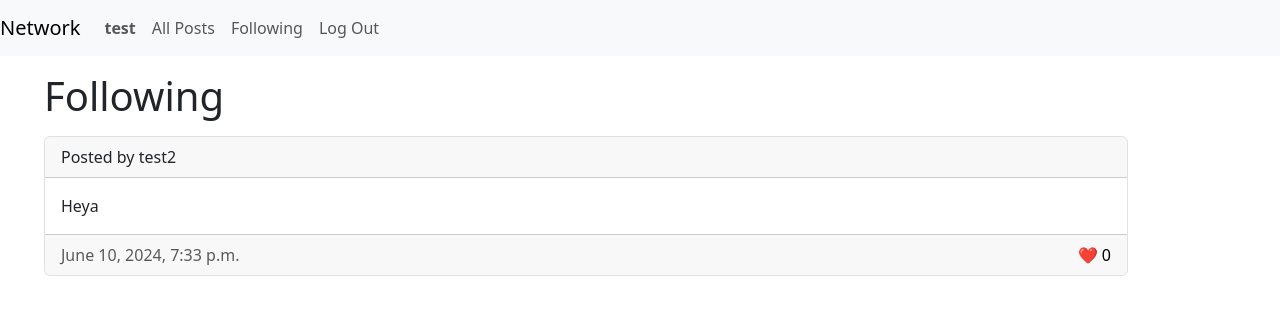
After one commit to JadirXavier/Network, a Django app: page /following in a window 1280 px wide. The commit adds this page. Shown: the top 315 px of the page. Run offline with Django 3.2, Linux system fonts and the light colour scheme; a user stored in the database is signed in; data comes from the database, SQL or seed files in the repository; both versions use the stored data as it was after the commit.

Commit message:
Made following page

```diff
--- /dev/null
+++ b/network/templates/network/following.html
@@ -0,0 +1,22 @@
+{% extends "network/layout.html" %}
+
+{% block body %}
+<div class="container-sm m-3">
+  <h1 class="card-title m-3">Following</h1>
+  {% for post in posts %}
+    <div class="card m-3 border rounded d-flex flex-column" id="posts">
+      <div class="card-header">
+        Posted by {{ post.user.username }}
+      </div>
+      <div class="card-body">
+        <p class="card-text">{{ post.body }}</p>
+      </div>
+      <div class="card-footer text-body-secondary d-flex justify-content-between align-content-center">
+        {{ post.timestamp }}
+        <button class=" heart-button align-self-end">❤️ 0</button>
+      </div>
+    </div>
+  {% endfor %}
+
+</div>
+{% endblock %}
--- a/network/templates/network/layout.html
+++ b/network/templates/network/layout.html
@@ -24,7 +24,7 @@
                 </li>
                 {% if user.is_authenticated %}
                     <li class="nav-item">
-                        <a class="nav-link" href="#">Following</a>
+                        <a class="nav-link" href="{% url 'following' %}">Following</a>
                     </li>
                     <li class="nav-item">
                         <a class="nav-link" href="{% url 'logout' %}">Log Out</a>
--- a/network/templates/network/profile.html
+++ b/network/templates/network/profile.html
@@ -5,12 +5,13 @@
   {% if user.is_authenticated %}
     <h1 class="card-title m-3">{{ user_profile.username }}</h1>
     <h5 class="card-title m-3"><small>{{user_profile.email}}</small></h5>
+  {% endif %}
     <div class="card m-3 border-0" style="width: 15rem">
       <ul class="list-group list-group-flush d-flex flex-row justify-content-between">
         <li class="list-group-item border-0 ps-0">Following: {{following_count}}</li>
         <li class="list-group-item border-0 ps-0">Followers: {{followers_count}}</li>
       </ul>
-      {% if user != user_profile %}
+      {% if user != user_profile and user.is_authenticated %}
         {% if not follows %}
           <a href="{% url 'follow' user_profile.username %}" class="btn btn-primary mt-3">Follow</a>
         {% else %}
@@ -18,7 +19,6 @@
         {% endif %}
       {% endif %}
     </div>
-  {% endif %}
   <h1 class="card-title m-3">Posts</h1>
   {% for post in posts %}
     <div class="card m-3 border rounded d-flex flex-column" id="posts">
--- a/network/urls.py
+++ b/network/urls.py
@@ -11,4 +11,5 @@ urlpatterns = [
     path("profile/<str:username>/", views.profile, name="profile"),
     path("profile/<str:username>/follow/", views.follow, name="follow"),
     path("profile/<str:username>/unfollow/", views.unfollow, name="unfollow"),
+    path("following", views.following, name="following"),
 ]
--- a/network/views.py
+++ b/network/views.py
@@ -80,7 +80,11 @@ def profile(request, username):
     user = request.user
     followers_count = Follow.objects.filter(followed=user_profile).count()
     following_count = Follow.objects.filter(follower=user_profile).count()
-    follows = Follow.objects.filter(follower=user, followed=user_profile)
+    follows = None
+
+    if user.is_authenticated:
+        follows = Follow.objects.filter(follower=user, followed=user_profile)
+
     return render(request, "network/profile.html", {
         "user_profile":user_profile,
         "posts":posts,
@@ -110,3 +114,14 @@ def unfollow(request, username):
             follow.delete()
 
     return redirect('profile', username=username)
+
+@login_required
+def following(request):
+    user = request.user
+    follows = Follow.objects.filter(follower=user)
+    followed_users = follows.values_list("followed__username", flat=True)
+    posts = Post.objects.filter(user__username__in=followed_users).order_by('-timestamp')
+
+    return render(request,"network/following.html", {
+        "posts":posts
+    })
```
Also changed, not shown: db.sqlite3.
